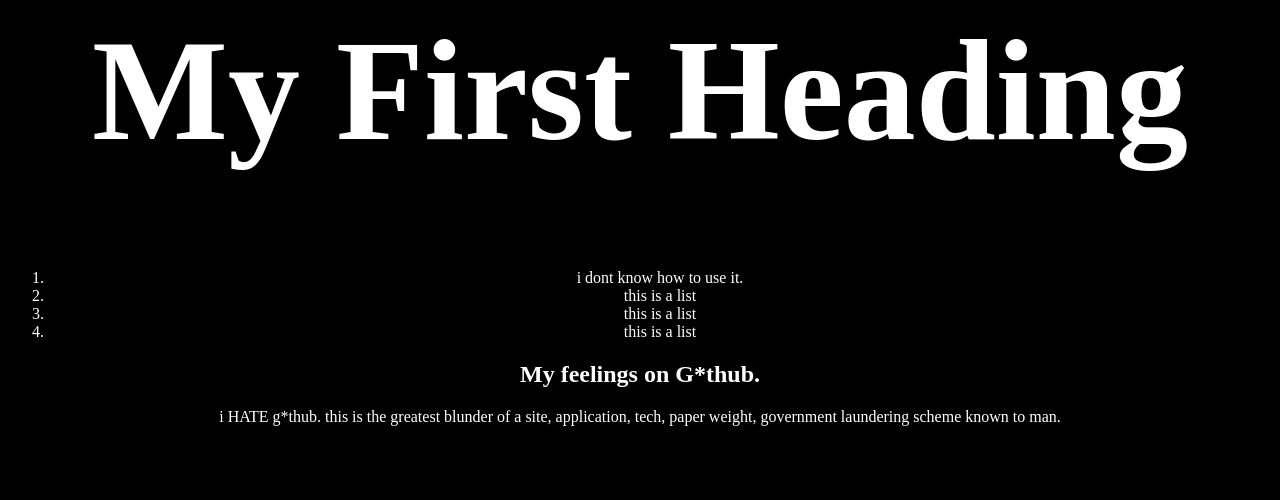
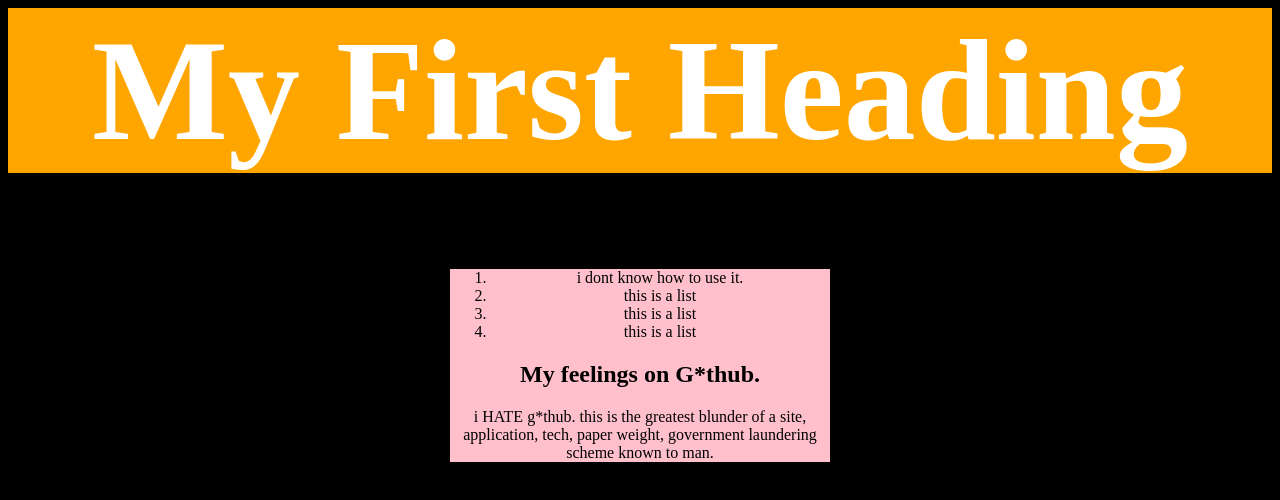
Before and after one commit to Jonn-of-Hano/htmldemo, a plain HTML site: page index.html in a window 1280 px wide. Drawn offline with Linux system fonts and the light colour scheme.

Commit message:
Fixed this AWFUL website

```diff
--- a/index.html
+++ b/index.html
@@ -6,9 +6,9 @@
     </head>
 <body>
 
-
-    <div>
+    <main>
         <h1>My First Heading</h1>
+        <div class="block">
             <ol>
                 <li>i dont know how to use it.</li>
                 <li>this is a list</li>
@@ -20,6 +20,7 @@
             <h2>My feelings on G*thub.</h2>
             <p>i HATE g*thub. this is the greatest blunder of a site, application, tech, paper weight, government laundering scheme known to man.</p>
         </div>
+    </main>
 
 </body>
 </html>
--- a/styles.css
+++ b/styles.css
@@ -5,5 +5,13 @@ body {
 }
 
 h1 {
+    background-color: orange;
     font-size: 144px;
 }
+
+.block {
+    background-color: pink;
+    color: black;
+    width: 30%;
+    margin: auto;
+}
```
Lines whose indentation alone changed are shown as unchanged.
